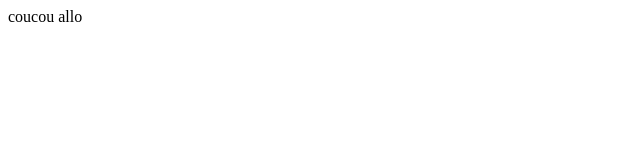
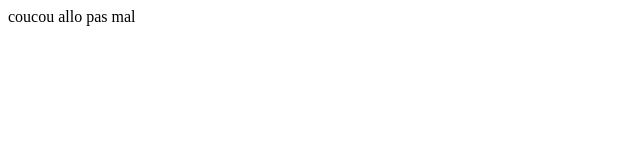
Before and after one commit to Stephane0713/Test, a website: page index.html in a window 1280 px wide. Shown: the full height of the page, 0-640 px from the left. Drawn offline with Linux system fonts and the light colour scheme.

Commit message:
Update index.html

```diff
--- a/index.html
+++ b/index.html
@@ -8,6 +8,7 @@
   </head>
   <body>
     coucou allo
+    pas mal
     <script src="./src/index.js"></script>
   </body>
 </html>
```
